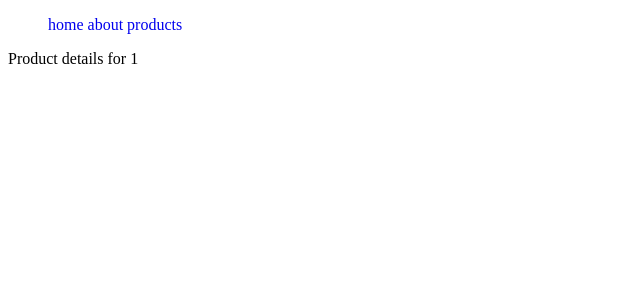
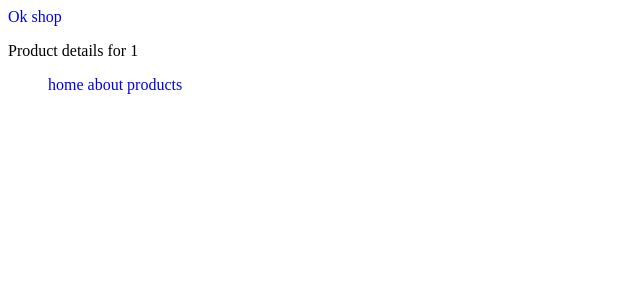
Before and after one commit to Kichotee/ok.shop, a Nuxt app: page /Products/1 in a window 1280 px wide. Shown: the top 300 px of the page, without its empty margins (0-640 px from the left). Built offline with nearby package versions, Linux system fonts and the light colour scheme.

Commit message:
first commit

```diff
--- a/layouts/default.vue
+++ b/layouts/default.vue
@@ -2,6 +2,8 @@
     <div>
           <header>
             <nav>
+            <NuxtLink to='/'> Ok shop </NuxtLink>
+
                 <ul>
                     <li>
                         <NuxtLink to='/'> home</NuxtLink>
--- /dev/null
+++ b/layouts/products.vue
@@ -0,0 +1,42 @@
+<template>
+<div>
+    <header>
+        <nav>
+            <NuxtLink to='/products'> Ok shop </NuxtLink>
+
+        </nav>
+    </header>
+</div>
+<div class="">
+    <slot></slot>
+</div>
+<footer>
+    <ul>
+        <li>
+            <NuxtLink to='/'> home</NuxtLink>
+            <NuxtLink to='/about'> about</NuxtLink>
+            <NuxtLink to='/products'> products</NuxtLink>
+
+        </li>
+    </ul>
+</footer>
+</template>
+
+
+<script setup>
+
+</script>
+
+<style lang="scss" scoped>
+li {
+    list-style-type: none;
+}
+
+a {
+    text-decoration: none;
+}
+
+.router-link-active {
+    color: aqua;
+}
+</style>
--- a/pages/Products/[id].vue
+++ b/pages/Products/[id].vue
@@ -5,7 +5,10 @@
 </template>
 
 <script setup>
-    const {id} = useRoute().params
+    const {id} = useRoute().params;
+    definePageMeta({
+    layout:'products'
+})
 </script>
 
 <style lang="scss" scoped>
--- a/pages/Products/index.vue
+++ b/pages/Products/index.vue
@@ -5,6 +5,9 @@
 </template>
 
 <script setup>
+ definePageMeta({
+    layout:'products'
+})
 
 </script>
 
```
